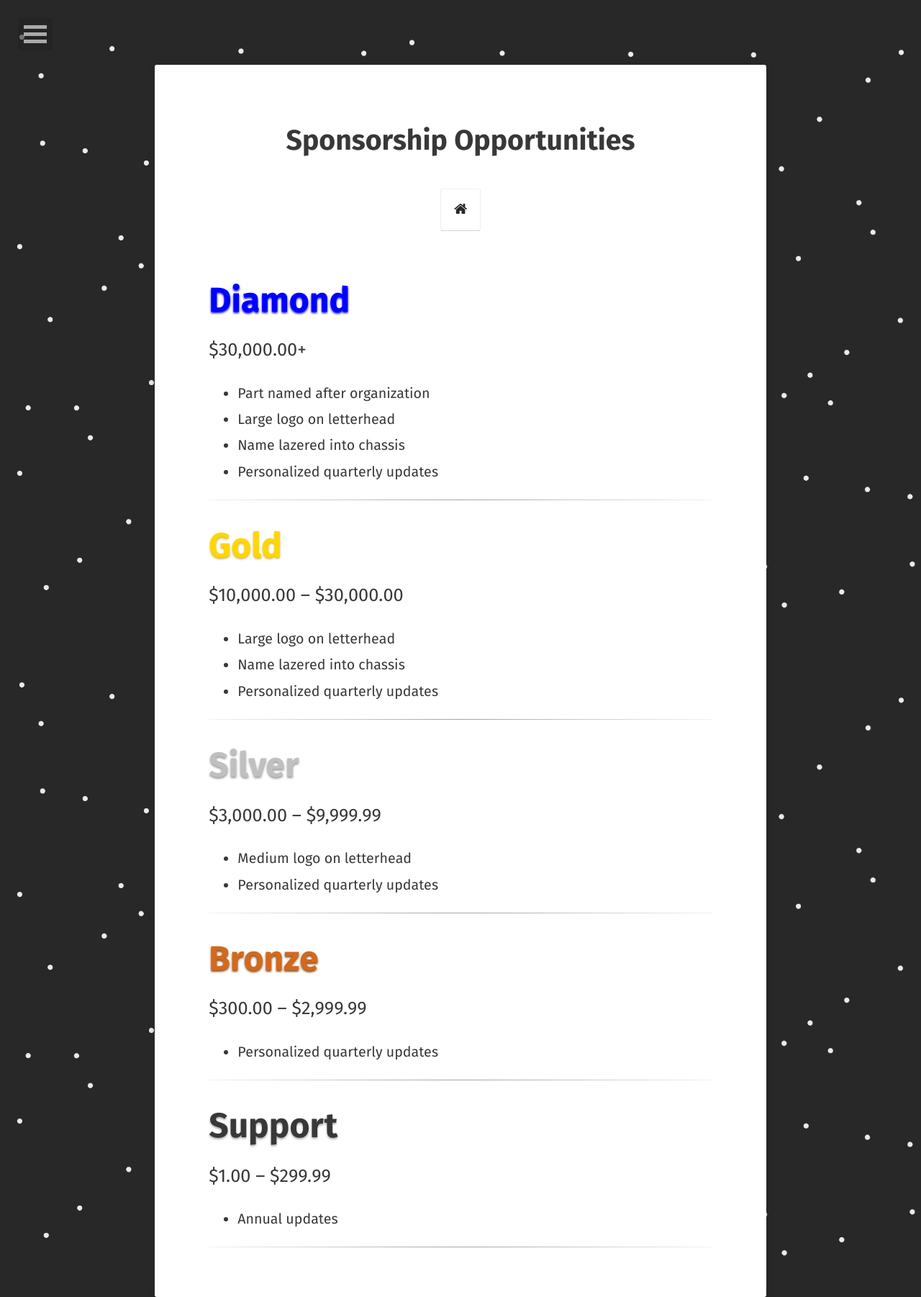
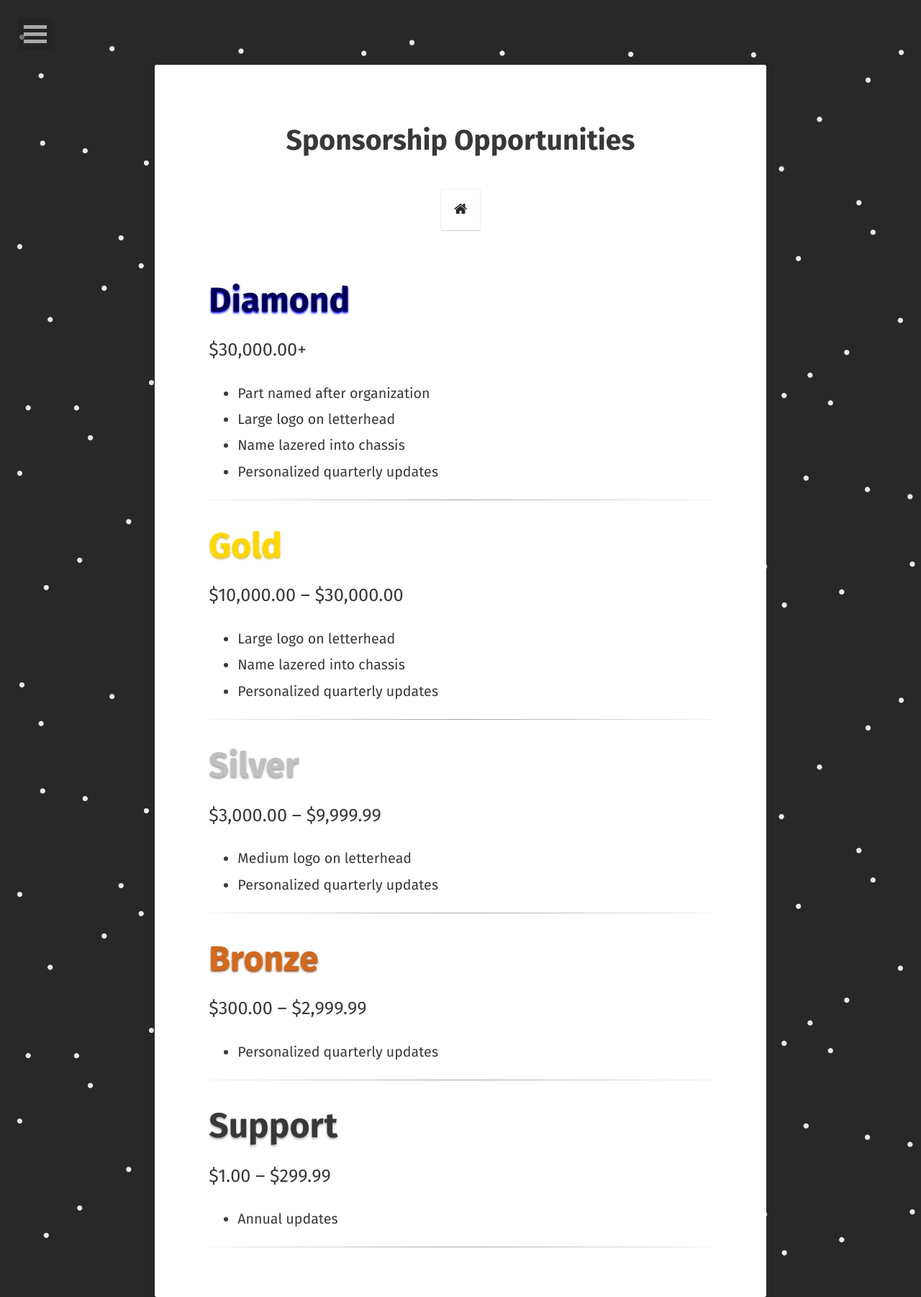
Before and after one commit to blair3sat/old-blair3sat.github.io, a Jekyll site: the page built from projects/index.md, in a window 1280 px wide. Shown: the whole page at 72% size. Built offline with Jekyll 4.4.1, drawn with Linux system fonts in a browser that asks for light colours; some web fonts are replaced.

Commit message:
Update index.md

```diff
--- a/projects/index.md
+++ b/projects/index.md
@@ -5,7 +5,7 @@
 comments: false
 ---
 
-<div style="font-size:36pt;color:blue;display:inline;text-shadow:0px 2px 3px #0000ff;font-weight:bold;">Diamond</div><pre style="display:inline;">      </pre><div style="font-size:19pt;displaydisplay:inline;">  $30,000.00+</div>
+<div style="font-size:36pt;color:#000055;display:inline;text-shadow:0px 2px 3px #0000ff;font-weight:bold;">Diamond</div><pre style="display:inline;">      </pre><div style="font-size:19pt;displaydisplay:inline;">  $30,000.00+</div>
 * Part named after organization
 * Large logo on letterhead
 * Name lazered into chassis
```
